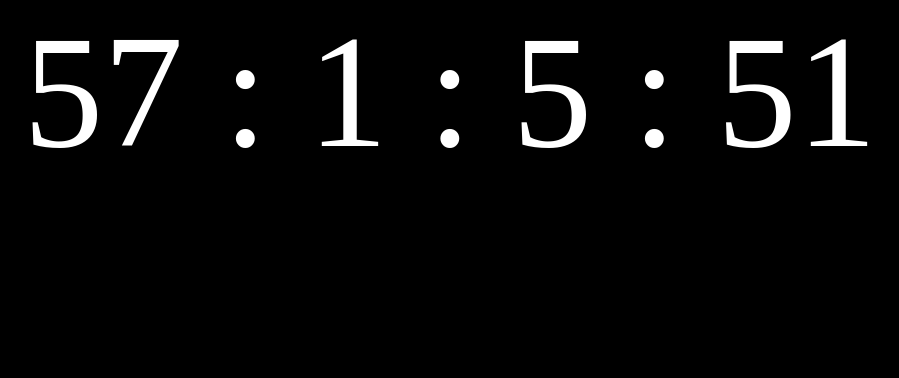
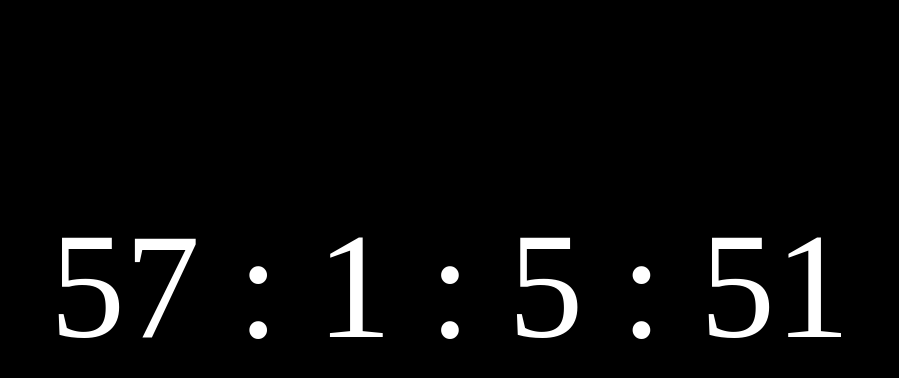
Before and after one commit to Olirobi123/nado, a plain HTML site: page index.html in a window 1280 px wide. Shown: the whole page, without its empty margins (190-1089 px from the left). Drawn offline with Linux system fonts and the light colour scheme.

Commit message:
Reactivité

```diff
--- a/index.css
+++ b/index.css
@@ -9,9 +9,13 @@ body{
 }
 #compteur{
     margin: auto;
-    width: 80%;
-    height: 100%;
-    font-size: 10rem;
+    padding: 200px 0;
     color: white;
     text-align: center;
+    font-size: 75px;
 }
+@media screen and (min-width: 768px){
+    #compteur{
+        font-size: 150px;
+    }
+}
```
Also changed, not shown: index.js (line endings or trailing spaces).
